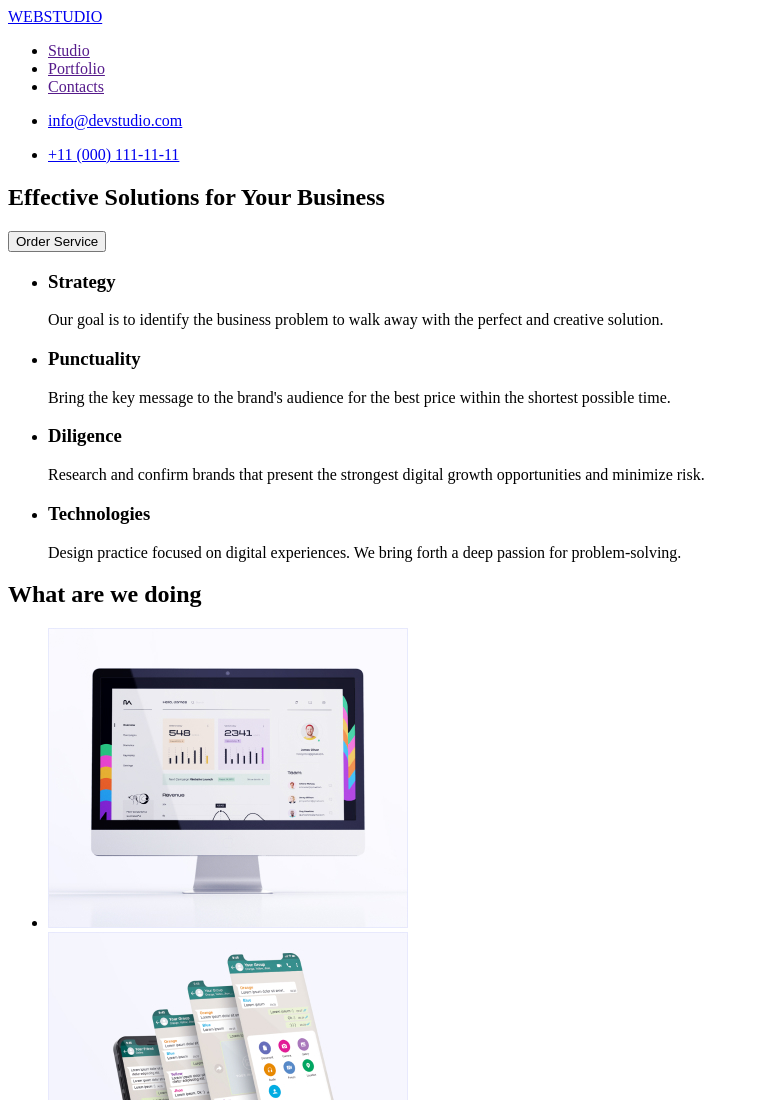
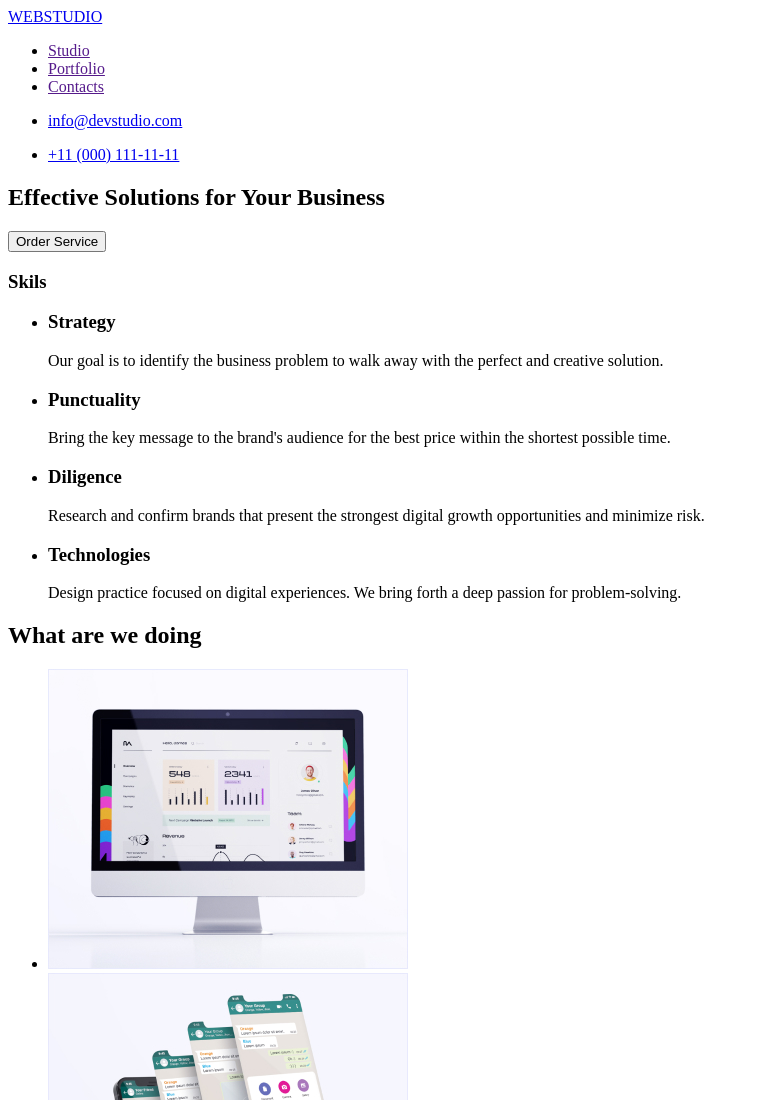
Before and after one commit to Korotkyy/goit-markup-hw-01, a plain HTML site: page index.html in a window 1280 px wide. Shown: the top 1100 px of the page, without its empty margins (0-759 px from the left). Drawn offline with Linux system fonts and the light colour scheme.

Commit message:
made changes

```diff
--- a/index.html
+++ b/index.html
@@ -37,7 +37,7 @@
 
 
                <section>
-                <title>Skils</title>
+                <h3>Skils</h3>
                 <ul>
                     <li>
                         <h3>Strategy</h3>
@@ -120,5 +120,3 @@
             </footer>
         </body>
         </html>
-</body>
-</html>
```
